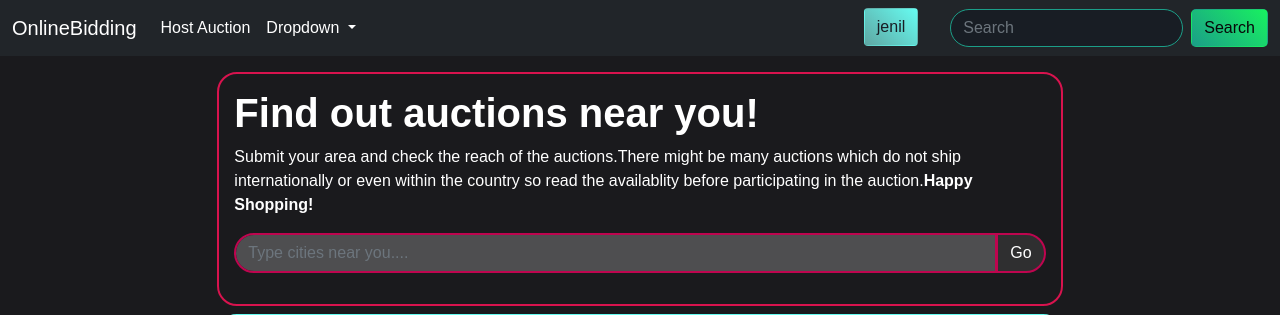
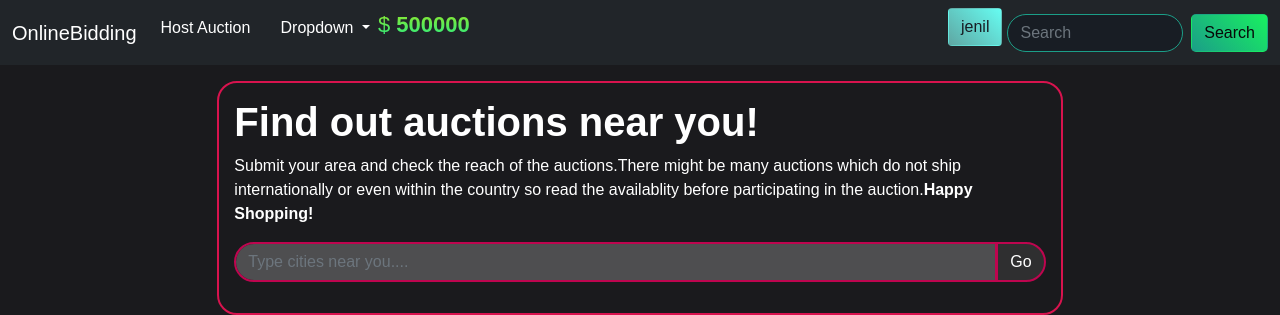
Before and after one commit to projectsddu/OnlineBidding, a PHP site: page /OnlineBidding/index.php in a window 1280 px wide. Shown: the top 315 px of the page. Run offline with PHP 8.4, Linux system fonts and the light colour scheme; a user stored in the database is signed in; data comes from the database, SQL or seed files in the repository.

Commit message:
Minor fixes

```diff
--- a/Assets/Components/navbar.php
+++ b/Assets/Components/navbar.php
@@ -8,7 +8,7 @@ session_start();
             </button>
             <div class="collapse navbar-collapse" id="navbarSupportedContent">
                 <ul class="navbar-nav me-auto mb-2 mb-lg-0">
-                    <li class="nav-item">
+                     <li class="nav-item" style="width:120px">
                         <a class="nav-link active text-white" aria-current="page" href="host_auction.php">Host Auction</a>
                     </li>
                     <li class="nav-item dropdown">
@@ -27,7 +27,24 @@ session_start();
 
                     if($_SESSION["isset"]==true)
                     {
-                        echo '<li style="margin-left: 500px;">
+                        $sql="SELECT money FROM user where user_id=".$_SESSION["user_id"];
+                        // echo $sql;
+                        $res=mysqli_query($link,$sql);
+                        // $sql1="SELECT "
+                        if($res)
+                        {
+                            while($row=mysqli_fetch_assoc($res))
+                            {
+                                $money=$row["money"];
+                            }
+                        }
+                        echo '<li style="width:120px">
+                        <p class="gradient-text-1" id="cur_money" style="font-size:22px;">$
+                        <b>'.$money.'</b>
+                        </p>
+                    </li>';
+
+                        echo '<li style="padding-left: 450px; margin-right:5px">
                         <a href="http://localhost/OnlineBidding/logout.php"><button type="button" class="btn checkoutmore">'.$_SESSION['username'].'</button></a>
                     </li>';
                     }
--- a/Assets/Files/CSS/home.css
+++ b/Assets/Files/CSS/home.css
@@ -134,6 +134,15 @@ input[type=text]:focus{
     -webkit-text-fill-color: transparent;
     -moz-text-fill-color: transparent;
 }
+.gradient-text-1 {
+    background-color: #24d7f7;
+    background-image: linear-gradient(0deg, #1cec8b, #a2e91e);
+    background-size: 100%;
+    -webkit-background-clip: text;
+    -moz-background-clip: text;
+    -webkit-text-fill-color: transparent;
+    -moz-text-fill-color: transparent;
+}
 /* .gradient-text {
     background-color: #f3ec78;
     background-image: linear-gradient(#f3ec78, #af4261);
--- a/show_products.php
+++ b/show_products.php
@@ -65,6 +65,7 @@ ini_set('display_startup_errors', TRUE);
     <link href="https://cdn.jsdelivr.net/npm/bootstrap@5.0.0-beta2/dist/css/bootstrap.min.css" rel="stylesheet" integrity="sha384-BmbxuPwQa2lc/FVzBcNJ7UAyJxM6wuqIj61tLrc4wSX0szH/Ev+nYRRuWlolflfl" crossorigin="anonymous">
     <script src="//ajax.googleapis.com/ajax/libs/jquery/1.11.1/jquery.min.js"></script>
     <link type="text/css" href="Assets/Files/CSS/show_products.css" rel="stylesheet">
+    <link type="text/css" href="Assets/Files/CSS/home.css" rel="stylesheet">
     <script src="Assets/Files/JS/ws.js"></script>
     <title>Show Products</title>
 </head>
```
Also changed, not shown: Assets/Files/JS/ws.js (+12 -2 lines).
